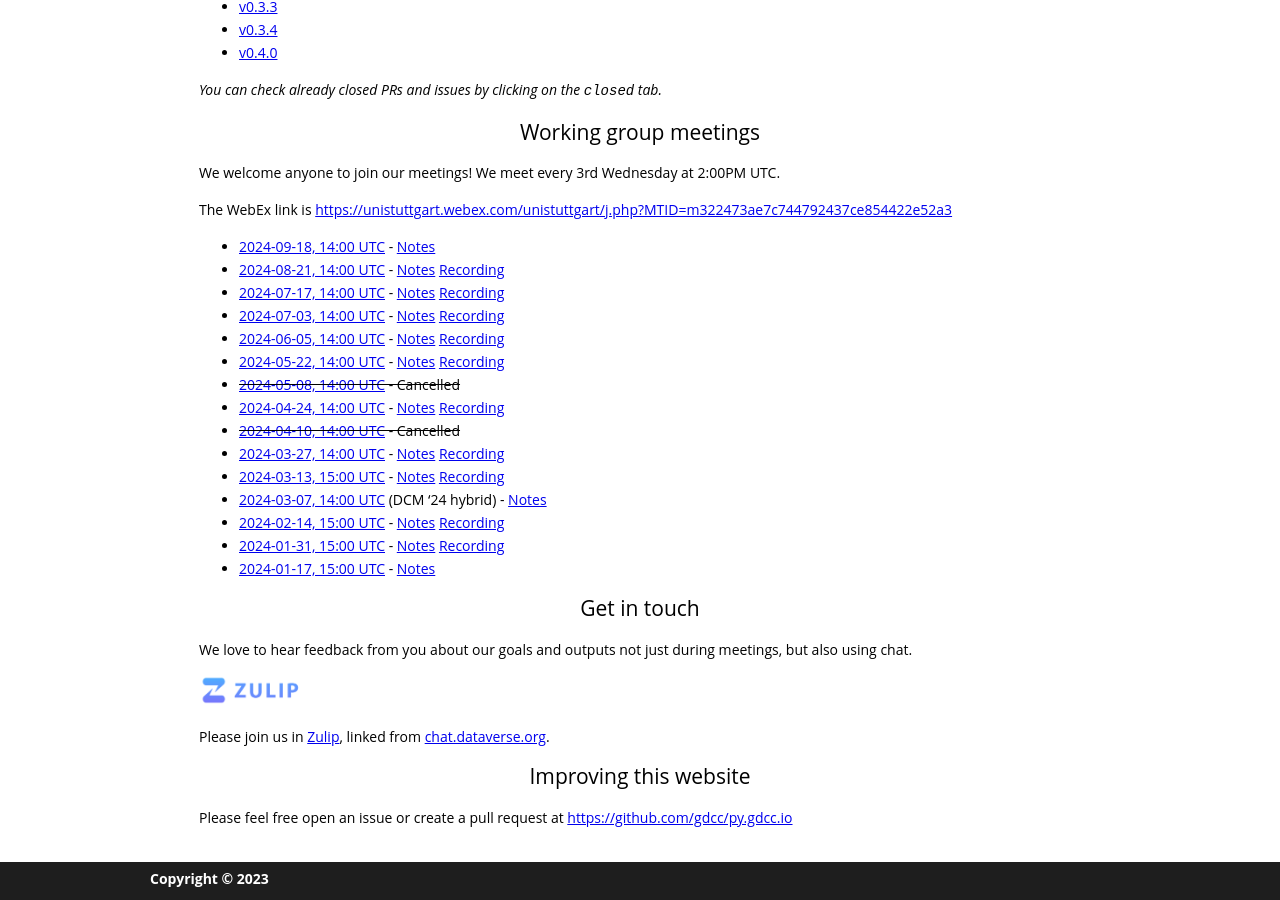
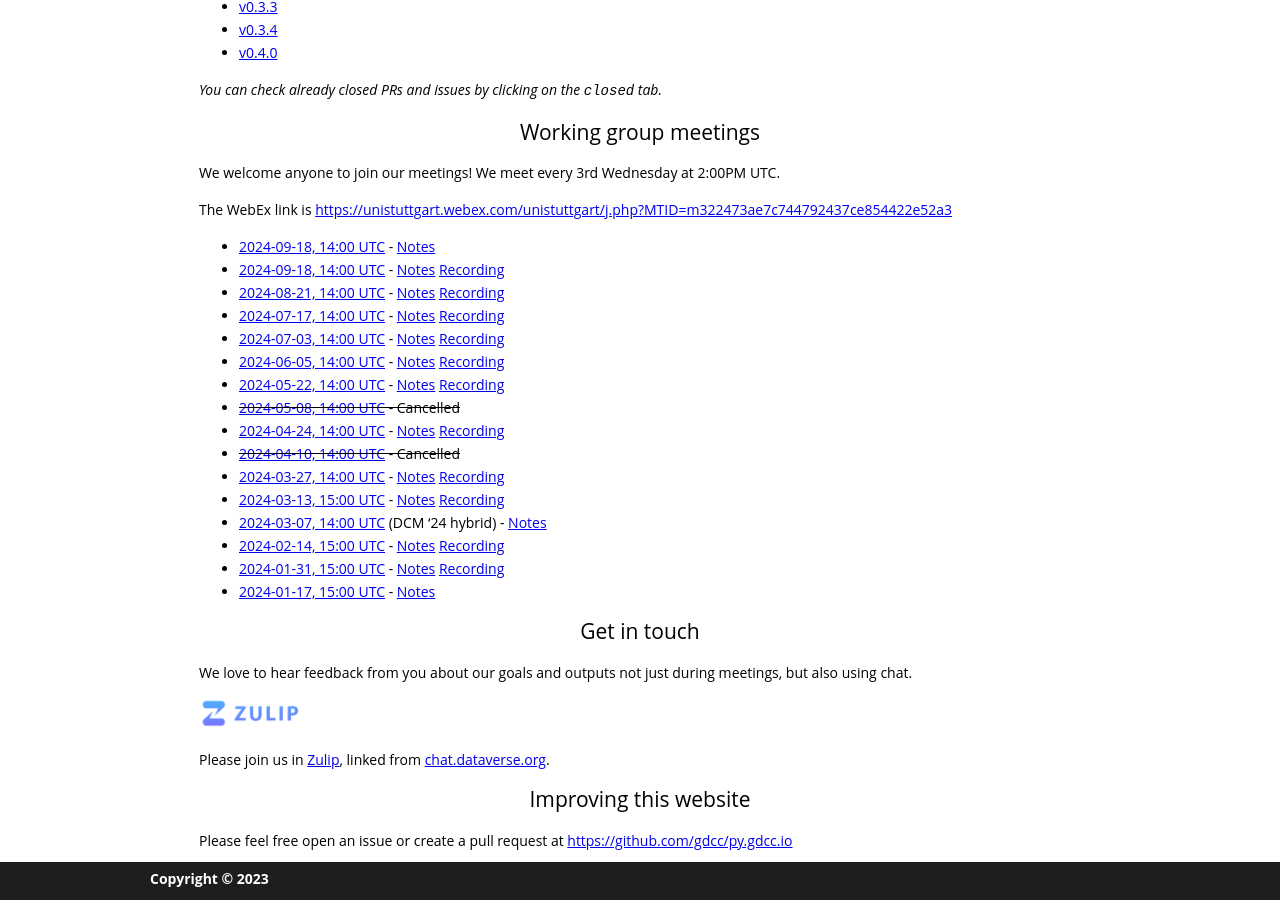
Before and after one commit to gdcc/py.gdcc.io, a Jekyll site: the page built from index.md, in a window 1280 px wide and 900 px high, scrolled down 2655 px. Built offline with Jekyll 4.4.1, drawn with Linux system fonts in a browser that asks for light colours; our own code applies the rules of GitHub Pages for plain Markdown files.

Commit message:
added recent meeting and new notes

```diff
--- a/index.md
+++ b/index.md
@@ -81,7 +81,8 @@ We welcome anyone to join our meetings! We meet every 3rd Wednesday at 2:00PM UT
 
 The WebEx link is <https://unistuttgart.webex.com/unistuttgart/j.php?MTID=m322473ae7c744792437ce854422e52a3>
 
-- [2024-09-18, 14:00 UTC](https://time.is/compare/1400_18_September_2024_in_UTC) - [Notes](https://docs.google.com/document/d/1mNEa72hbigd-njnAQrjG4Rq7i9MyIJ3oGIGTaR0B-nA/edit?usp=sharing)
+- [2024-09-18, 14:00 UTC](https://time.is/compare/1400_16_October_2024_in_UTC) - [Notes](https://docs.google.com/document/d/1gc0AB8WAbr0UfGJoXVL0crcWWX-4svQmTXivpUJdxPg/edit?usp=sharing)
+- [2024-09-18, 14:00 UTC](https://time.is/compare/1400_18_September_2024_in_UTC) - [Notes](https://docs.google.com/document/d/1mNEa72hbigd-njnAQrjG4Rq7i9MyIJ3oGIGTaR0B-nA/edit?usp=sharing) [Recording](https://drive.google.com/file/d/1trQ23O5ygj9JycBD2Esc0Q6isN7we2NN/view?usp=share_link)
 - [2024-08-21, 14:00 UTC](https://time.is/compare/1400_21_August_2024_in_UTC) - [Notes](https://docs.google.com/document/d/1feGc2cU9eNOJSvkcljw-l7fSym98gqgQRbtc3JaFoJQ/edit?usp=sharing) [Recording](https://drive.google.com/file/d/1VtNNpSQ3_97HGU6pAnpRoTFCPMSKLTVT/view?usp=share_link)
 - [2024-07-17, 14:00 UTC](https://time.is/compare/1400_17_July_2024_in_UTC) - [Notes](https://docs.google.com/document/d/14W2J3PaPNVqCK9N4y4Bjjd87yo5wF5ujsvYfjDN3oxg/edit?usp=sharing) [Recording](https://drive.google.com/file/d/1Jkk1RWPwV_6YW3KdkrZFFEfL6MlFLta9/view?usp=share_link)
 - [2024-07-03, 14:00 UTC](https://time.is/compare/1400_03_July_2024_in_UTC) - [Notes](https://docs.google.com/document/d/1O2DzuDRPUSq9-LYAaQ5eVRNW4ajwwTbX271ntztVW-Q/edit?usp=sharing) [Recording](https://drive.google.com/file/d/1pv8QO2aAVYqJB9UdwC566DQ9jqa0Il9t/view?usp=share_link)
```
